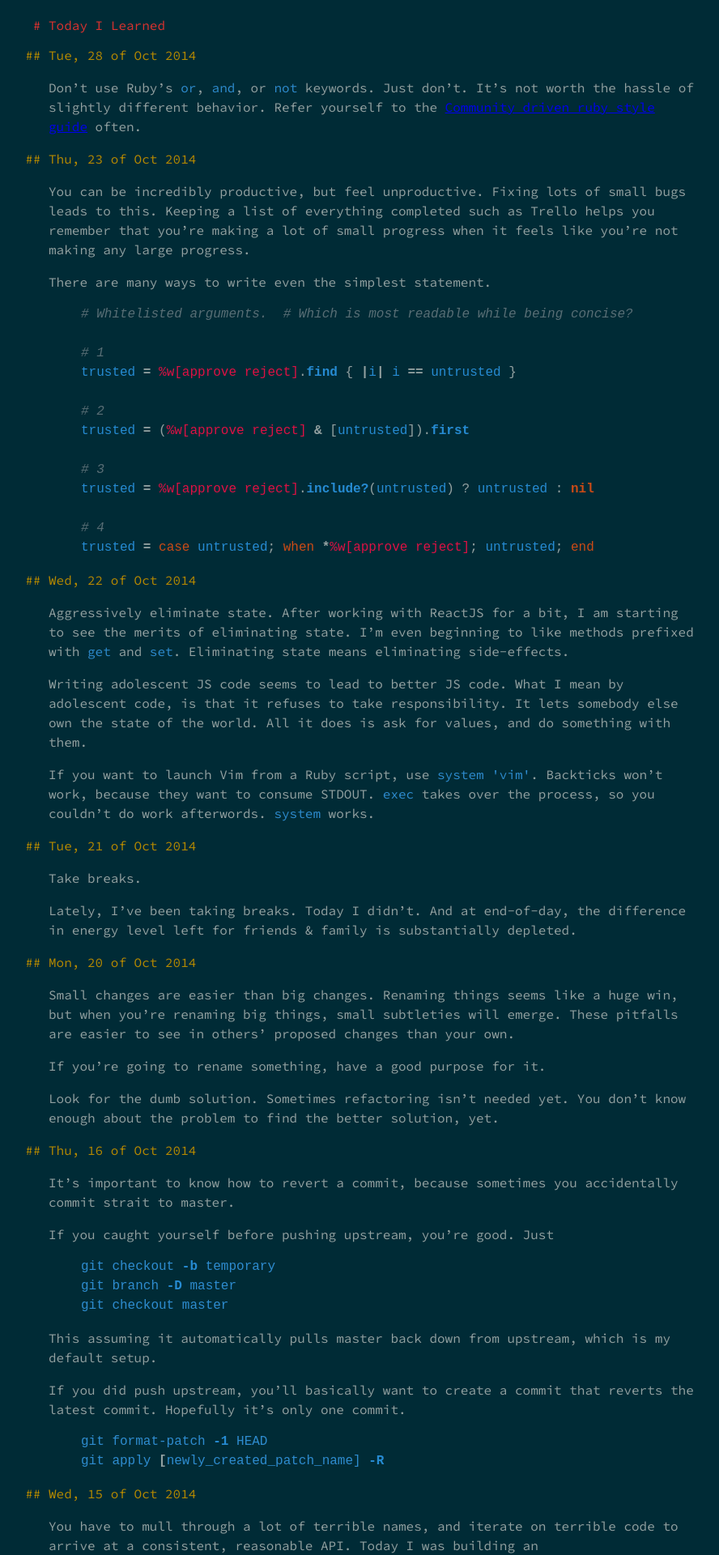
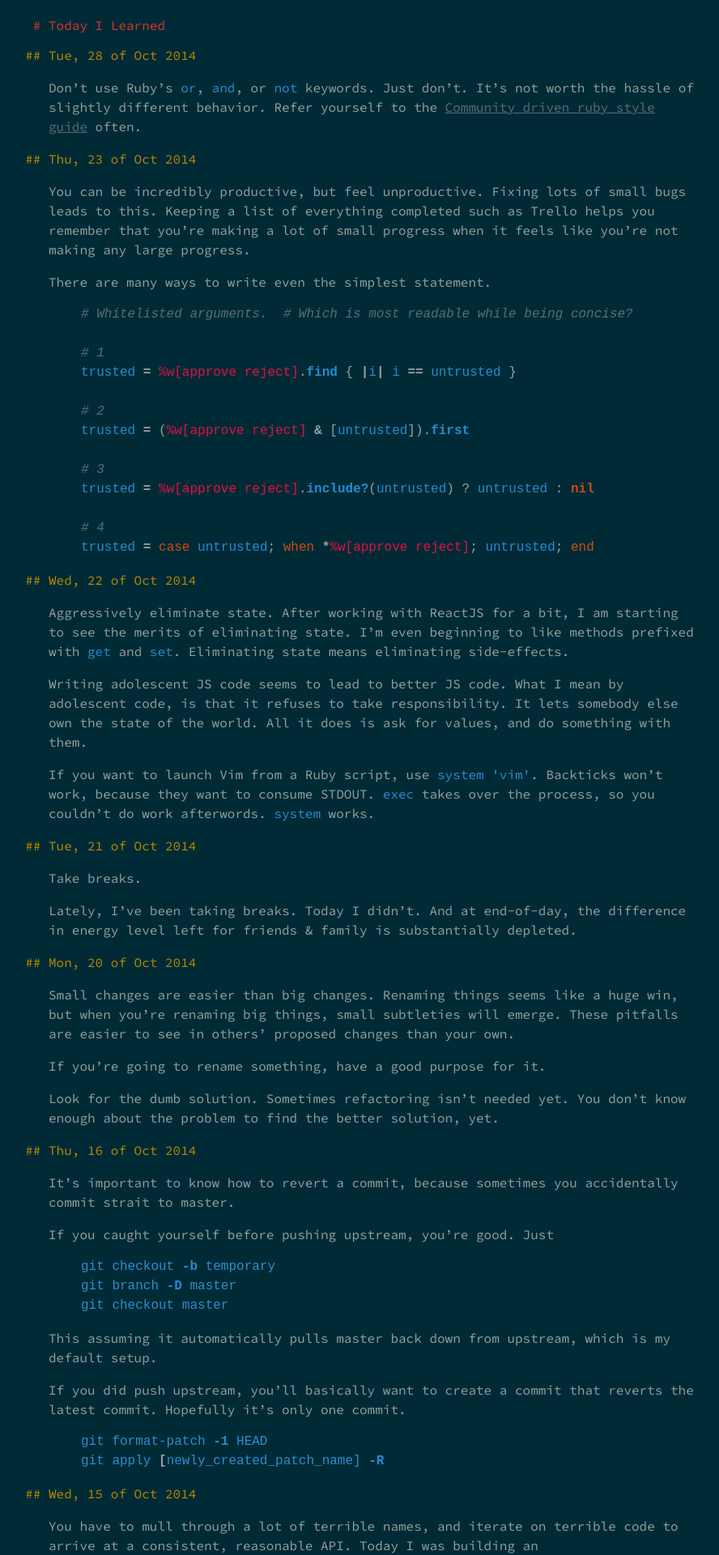
Before and after one commit to danott/today-i-learned, a Jekyll site: the page built from index.html, in a window 1280 px wide. Shown: the top 1920 px of the page at 81% size, without its empty margins (180-1068 px from the left). Built offline with Jekyll 4.4.1, drawn with Linux system fonts in a browser that asks for light colours.

Commit message:
Link colors

```diff
--- a/_layouts/default.html
+++ b/_layouts/default.html
@@ -29,6 +29,10 @@
 
         line-height: 1.5;
         padding: 0.5rem;
+      }
+
+      a {
+        color: #586E75;
       }
 
       body {
```
